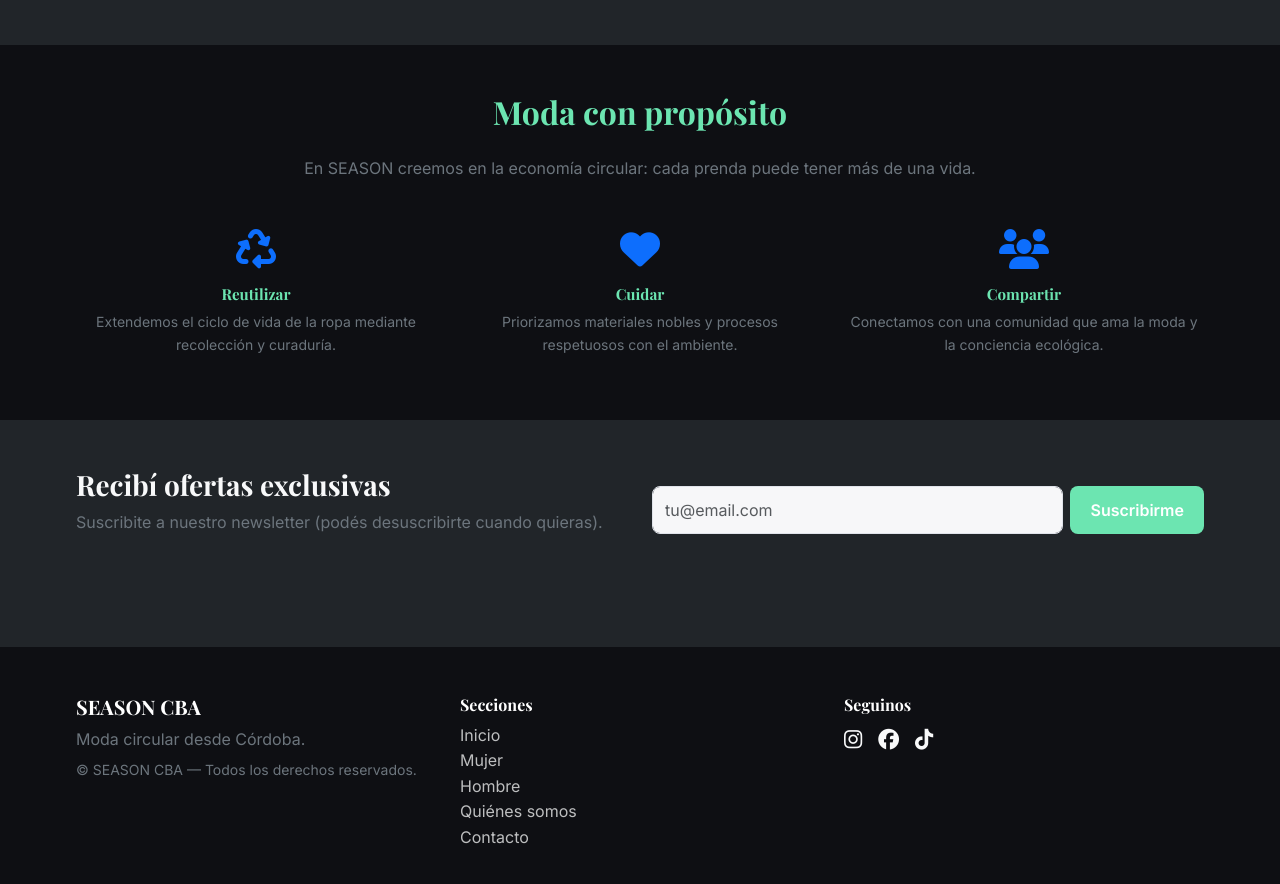
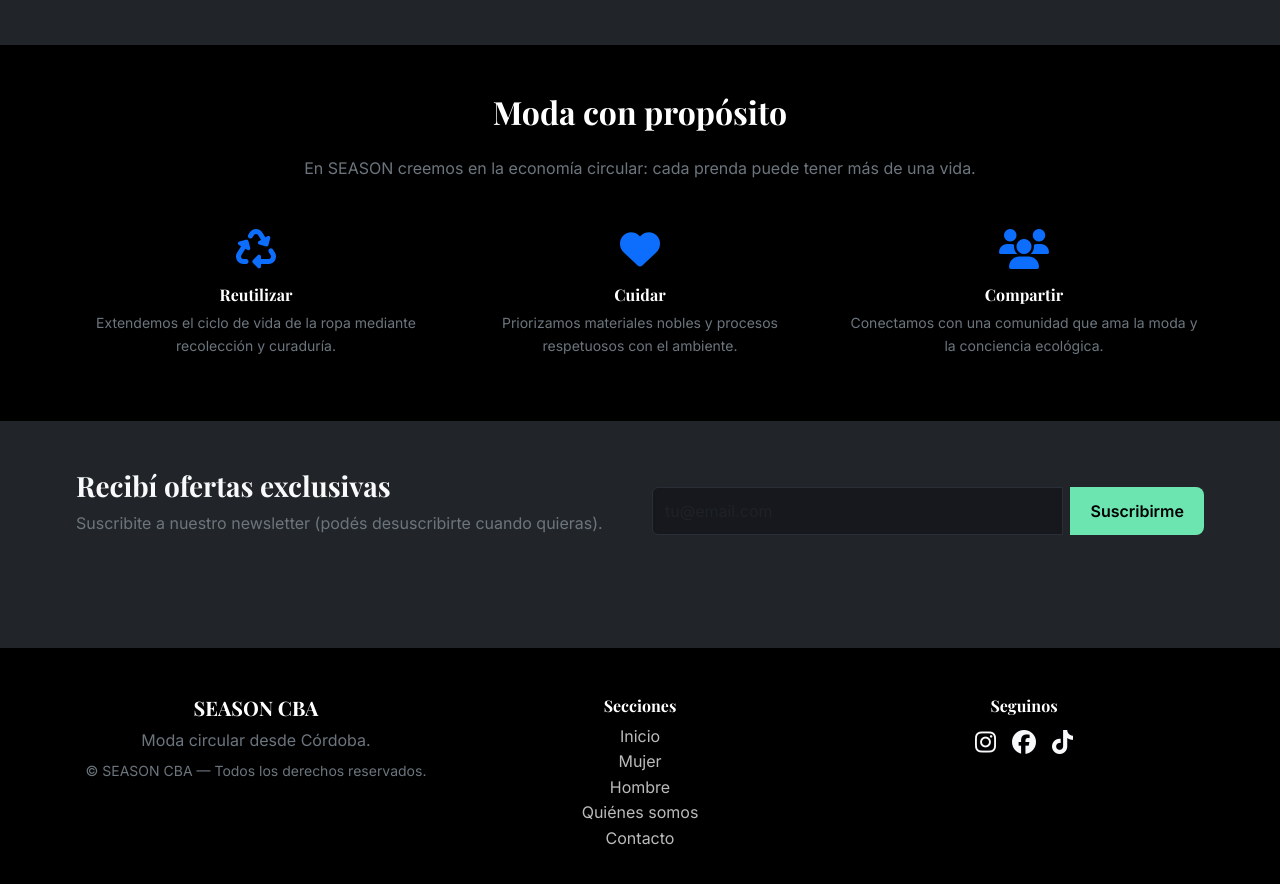
Before and after one commit to buscenim/seasonEcommers, a website: page index.html in a window 1280 px wide. Shown: the part 1050-1934 px from the top of the page. Drawn offline with nearby package versions, Linux system fonts and the light colour scheme.

Commit message:
Se arreglan correcciones y estilos

```diff
--- a/css/theme.css
+++ b/css/theme.css
@@ -1,15 +1,14 @@
+
 :root {
+
   --brand-primary: #6CE5B1;
   --brand-accent: #FF7D7D;
   --brand-bg: #0E0F13;
   --brand-surface: #16181D;
   --brand-text: #EDEFF4;
   --brand-muted: #A6ADBB;
-    --brand-gradient: linear-gradient(135deg, #20222A 0%, #121318 100%);
-}
 
-/* Overrides Bootstrap (vía CSS vars) */
-:root {
+
   --bs-body-bg: var(--brand-bg);
   --bs-body-color: var(--brand-text);
   --bs-primary: var(--brand-primary);
@@ -18,110 +17,29 @@
   --bs-card-bg: var(--brand-surface);
 }
 
+
 body {
-    font-family: "Inter", system-ui, -apple-system, Segoe UI, Roboto, Ubuntu, "Helvetica Neue", Arial, sans-serif;
+  font-family: "Inter", system-ui, -apple-system, "Segoe UI", Roboto, Ubuntu, "Helvetica Neue", Arial, sans-serif;
+  background-color: var(--brand-bg);
+  color: var(--brand-text);
 }
 
-h1,
-h2,
-h3,
-.display-4 {
-    font-family: "Playfair Display", Georgia, serif
+h1, h2, h3, h4, h5, h6 {
+  font-family: "Playfair Display", Georgia, serif;
 }
 
-/* Tipografías fluidas */
-h1 {
-    font-size: clamp(1.8rem, 2.5vw+1rem, 3rem)
+.container {
+  max-width: 1120px;
 }
 
-h2 {
-    font-size: clamp(1.4rem, 1.5vw+1rem, 2rem)
+html, body {
+  overflow-x: hidden;
 }
 
-.fs-6 {
-  font-size: 0.95rem !important;
-}
-
-.fs-5 {
-  font-size: 1.1rem !important;
-}
-
-.fs-4 {
-  font-size: 1.3rem !important;
-}
-
-/* Opcional: transición suave al hacer hover en headings interactivos */
-h2:hover, h3:hover {
-  color: var(--brand-primary);
-  transition: color 0.2s ease-in-out;
-}
-
-/* Contenedores */
-.container {
-    max-width: 1120px
-}
-
-/* Hero */
-.hero {
-    background: var(--brand-gradient)
-}
-
-.hero-bg {
-    position: absolute;
-    inset: 0;
-    width: 100%;
-    height: 100%;
-    object-fit: cover;
-    opacity: .15;
-    filter: grayscale(1)
-}
-
-/* Cards */
-.product-card {
-    background: var(--brand-surface);
-    border: 1px solid var(--bs-border-color)
-}
-
-.promo-card {
-    background: radial-gradient(120% 120% at 0% 0%, rgba(108, 229, 177, .15), rgba(255, 125, 125, .08))
-}
-
-/* Focus visible accesible */
-:focus-visible {
-    outline: 2px solid var(--brand-accent);
-    outline-offset: 2px
-}
-
-/* Utilitarios */
-.min-vh-50 {
-    min-height: 50vh
-}
-
-/* Animación sutil al hover */
-.product-card {
-    transition: transform .2s ease, box-shadow .2s ease
-}
-
-.product-card:hover {
-    transform: translateY(-3px);
-    box-shadow: 0 .5rem 1rem rgba(0, 0, 0, .2)
-}
-
-/* Evitar overflow-x */
-html,
-body {
-    overflow-x: hidden
-}
-
-/* Preferencia de esquema */
 @media (prefers-color-scheme: light) {
   :root {
     --bs-body-bg: #f7f7f9;
     --bs-body-color: #222;
-        --bs-border-color: #e0e3ea
-    }
-
-    .bg-black {
-        background: #0E0F13 !important
+    --bs-border-color: #e0e3ea;
   }
 }
--- a/scss/_base.scss
+++ b/scss/_base.scss
@@ -8,8 +8,13 @@ body {
 
 h1, h2, h3, h4, h5, h6 {
   font-family: $font-title;
-  color: $brand-primary;
+  color: #fff;
   font-weight: 700;
+  transition: color $transition;
+
+  &:hover {
+    color: $brand-primary;
+  }
 }
 
 a {
--- a/scss/_components.scss
+++ b/scss/_components.scss
@@ -1,6 +1,17 @@
-/* BOTONES */
+/* botones */
 .btn-primary {
-  @include button-style($brand-primary);
+  background-color: $brand-primary;
+  color: #000;
+  border: none;
+  border-radius: $radius;
+  padding: 0.75rem 1.25rem;
+  font-weight: 600;
+  transition: all $transition;
+
+  &:hover {
+    background-color: $brand-accent;
+    color: #000;
+  }
 }
 
 .btn-outline-light {
@@ -12,20 +23,22 @@
   transition: all $transition;
 
   &:hover {
-    background-color: $text-light;
-    color: $dark-bg;
+    background-color: $brand-accent;
+    color: #000;
+    border-color: $brand-accent;
   }
 }
 
-/* CARDS */
+/* cards prod */
 .card {
   background-color: transparent;
   border: 1px solid rgba(255,255,255,0.1);
   border-radius: $radius;
-  transition: transform $transition;
+  transition: transform $transition, box-shadow $transition;
 
   &:hover {
     transform: translateY(-5px);
+    box-shadow: $shadow;
   }
 
   .card-title {
@@ -37,37 +50,18 @@
   }
 }
 
-/* FORMULARIO NEWSLETTER */
-#newsletterForm {
-  .form-control,
-  .btn {
-    height: 48px;
-    border-radius: $radius;
-  }
+/* formularios */
+form {
+  .form-label { color: $text-light; }
 
-  .btn {
-    background-color: $brand-primary;
-    &:hover {
-      background-color: $brand-accent;
+  .form-control {
+    background-color: $brand-surface;
+    border: 1px solid #2A2E36;
+    color: $text-light;
+
+    &:focus {
+      border-color: $brand-primary;
+      box-shadow: 0 0 0 0.25rem rgba(108,229,177,0.25);
     }
   }
 }
-
-/* === ANIMACIONES === */
-.hero h1, .hero p {
-  animation: fadeInUp 1s ease-in-out;
-}
-
-.card {
-  transition: transform $transition, box-shadow $transition;
-
-  &:hover {
-    transform: translateY(-6px);
-    box-shadow: $shadow;
-  }
-}
-
-@keyframes fadeInUp {
-  0% { opacity: 0; transform: translateY(30px); }
-  100% { opacity: 1; transform: translateY(0); }
-}
--- a/scss/_layout.scss
+++ b/scss/_layout.scss
@@ -1,4 +1,3 @@
-/* HEADER / NAVBAR */
 header {
   background-color: black;
   box-shadow: $shadow;
@@ -29,10 +28,9 @@ header {
   }
 }
 
-/*  MAIN / CONTENIDO  */
 main {
   section {
-    padding: 5rem 0;
+    padding: 4rem 0;
   }
 
   .hero {
@@ -52,17 +50,48 @@ main {
   }
 }
 
-/* === FOOTER === */
+section.text-center.mb-4 {
+  margin-top: -1rem;
+}
+
+
+section .row.justify-content-center {
+  text-align: center;
+
+  figure {
+    @include flex-center(column);
+  }
+}
+
 footer {
   background-color: black;
   color: $text-muted;
   padding: 3rem 0;
+  text-align: center;
 
   a {
     color: $text-light;
+    position: relative;
+    display: inline-block;
+    transition: color $transition;
+
+    &::after {
+      content: "";
+      position: absolute;
+      left: 0;
+      bottom: -3px;
+      width: 0%;
+      height: 2px;
+      background-color: $brand-primary;
+      transition: width $transition;
+    }
 
     &:hover {
       color: $brand-accent;
+
+      &::after {
+        width: 100%;
+      }
     }
   }
 
@@ -70,4 +99,8 @@ footer {
     color: $text-light;
     margin-bottom: 0.5rem;
   }
+
+  .d-flex {
+    justify-content: center;
+  }
 }
--- a/scss/_mixins.scss
+++ b/scss/_mixins.scss
@@ -1,4 +1,3 @@
-// Mixin para centrado
 @mixin flex-center($direction: row) {
   display: flex;
   flex-direction: $direction;
@@ -6,7 +5,6 @@
   align-items: center;
 }
 
-// Mixin para botones
 @mixin button-style($bg, $color: #fff) {
   background-color: $bg;
   color: $color;
@@ -21,7 +19,6 @@
   }
 }
 
-// Mixin para dispositivos
 @mixin responsive($break) {
   @if $break == mobile {
     @media (max-width: 576px) { @content; }
--- a/scss/_responsive.scss
+++ b/scss/_responsive.scss
@@ -1,4 +1,3 @@
-/* === MEDIA QUERIES === */
 @include responsive(mobile) {
   h1 {
     font-size: 1.8rem;
@@ -9,9 +8,21 @@
     background-position: top;
   }
 
-  footer {
-    text-align: center;
+  body {
+    font-size: 0.95rem;
   }
+
+  .btn-primary {
+    padding: 0.5rem 1rem;
+  }
+
+  .card {
+    margin-bottom: 1rem;
+  }
+}
+
+footer {
+  text-align: center;
 }
 
 @include responsive(tablet) {
--- a/scss/_variables.scss
+++ b/scss/_variables.scss
@@ -1,4 +1,3 @@
-// 🎨 Colores
 $brand-primary: #6CE5B1;
 $brand-accent: #FF7D7D;
 $brand-bg: #0E0F13;
@@ -8,11 +7,9 @@ $dark-bg: #0E0F13;
 $text-light: #ffffff;
 $text-muted: #999999;
 
-// 🖋️ Tipografías
 $font-title: 'Playfair Display', serif;
 $font-body: 'Inter', sans-serif;
 
-// 📏 Medidas y efectos
 $radius: 8px;
 $transition: 0.3s ease-in-out;
 $shadow: 0 2px 6px rgba(0, 0, 0, 0.15);
```
Also changed, not shown: css/style.css. Lines whose indentation alone changed are shown as unchanged.
